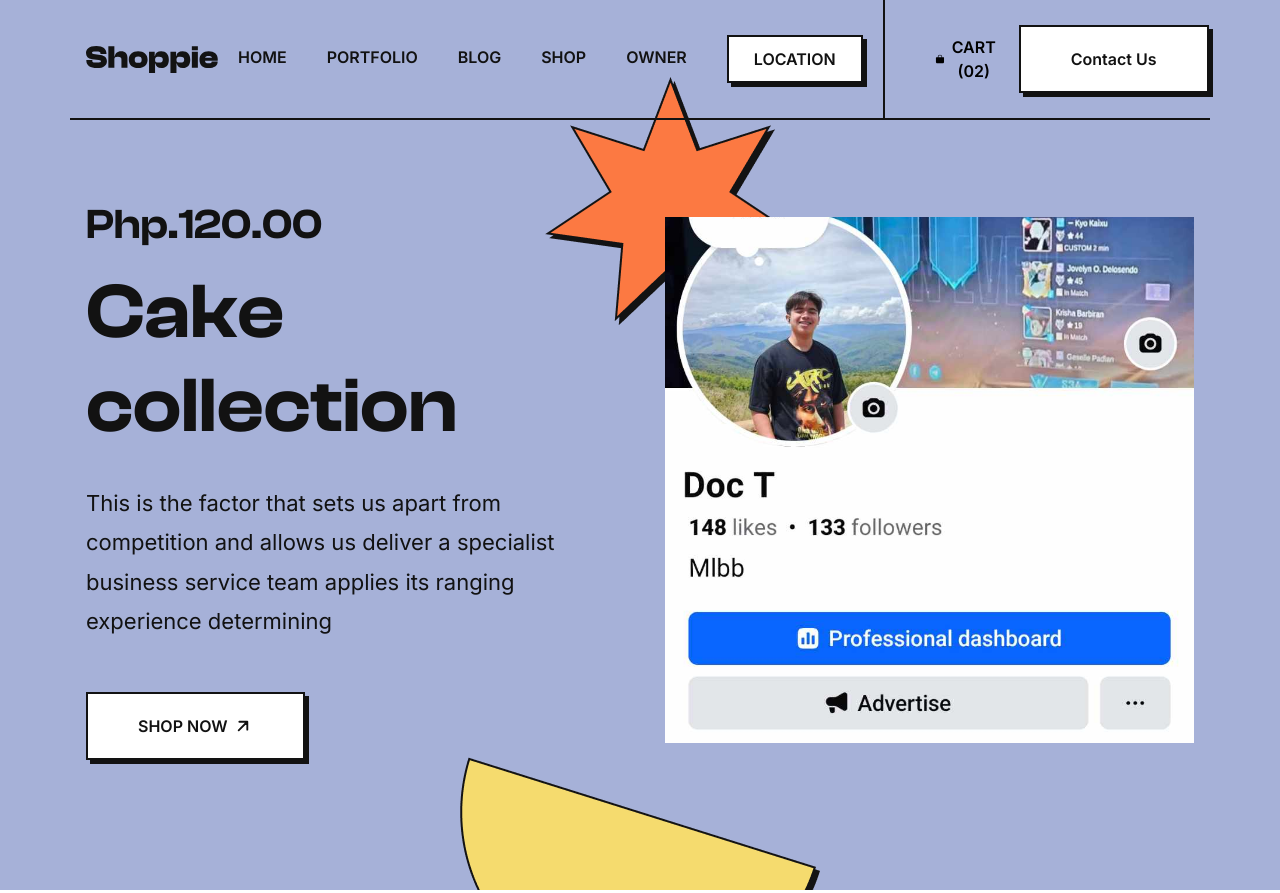
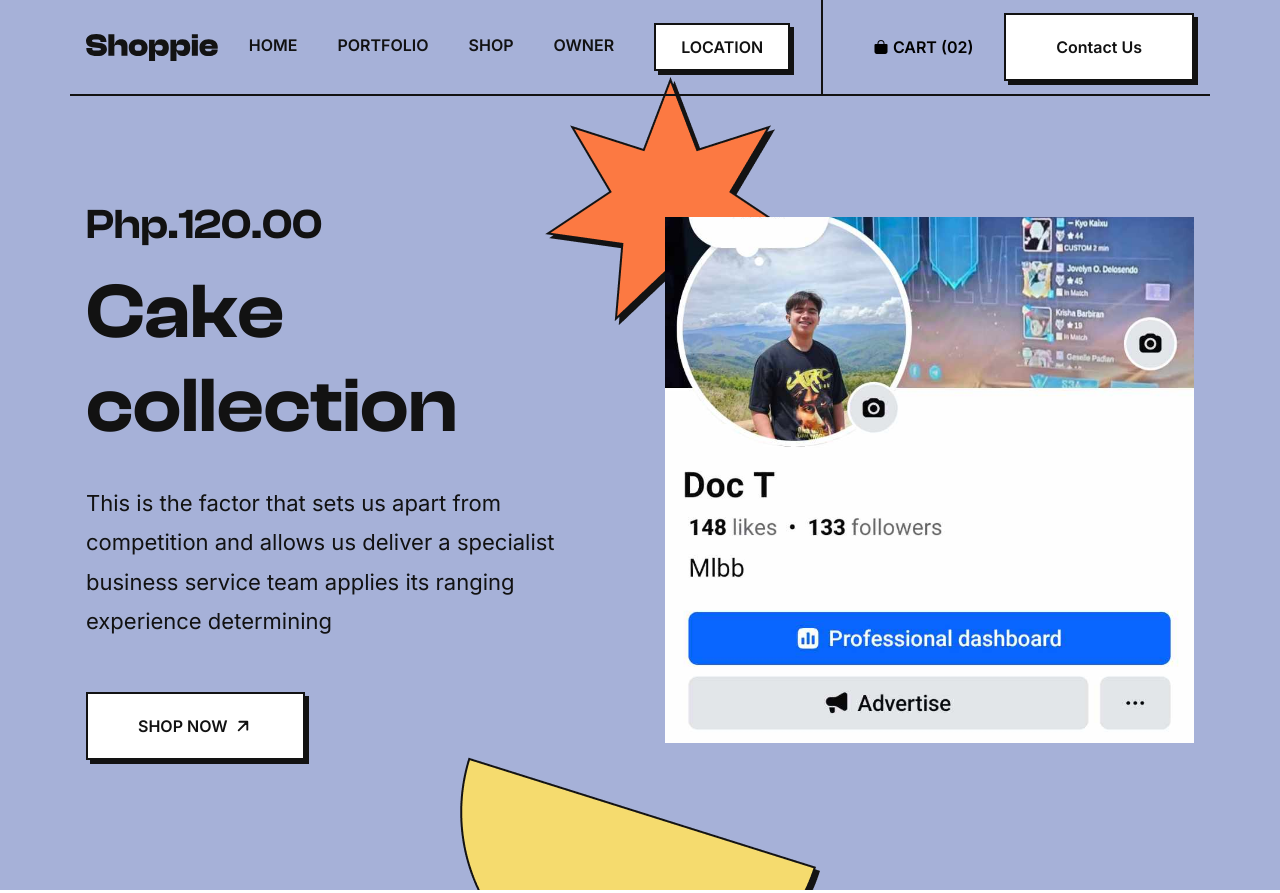
Before and after one commit to joshtzyx/caketuplano.io, a plain HTML site: page index.html in a window 1280 px wide. Shown: the top 893 px of the page. Drawn offline with nearby package versions, Linux system fonts and the light colour scheme.

Commit message:
Update index.html

```diff
--- a/index.html
+++ b/index.html
@@ -60,10 +60,6 @@
 
           <li>
             <a href="#" class="navbar-link">Portfolio</a>
-          </li>
-
-          <li>
-            <a href="#" class="navbar-link">Blog</a>
           </li>
 
           <li>
```
